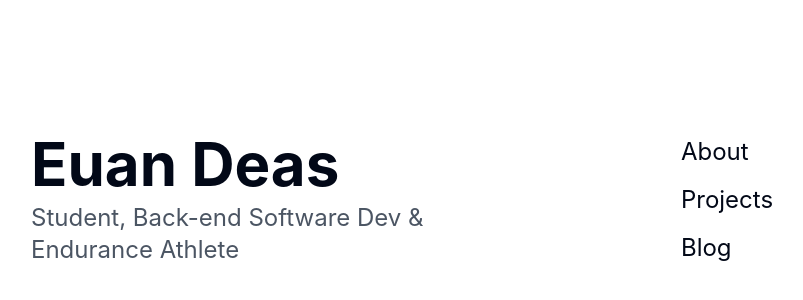
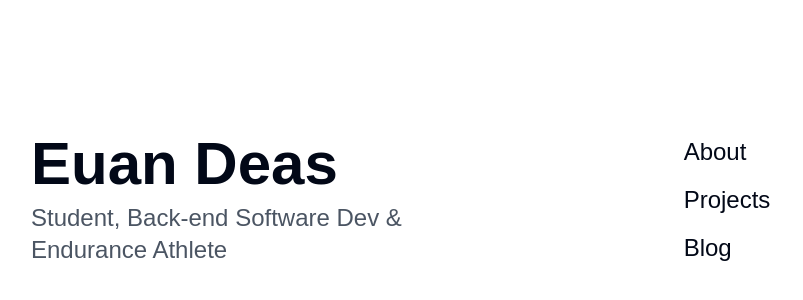
Before and after one commit to euandeas/euandeas.com, a SvelteKit app: page / in a window 1280 px wide. Shown: the part 200-500 px from the top of the page, without its empty margins (153-956 px from the left). Built offline with nearby package versions, Linux system fonts and the light colour scheme.

Commit message:
fix: Inter font

```diff
--- a/package.json
+++ b/package.json
@@ -14,7 +14,7 @@
 	"devDependencies": {
 		"@sveltejs/adapter-auto": "^3.2.2",
 		"@sveltejs/adapter-static": "^3.0.2",
-		"@sveltejs/kit": "^2.5.16",
+		"@sveltejs/kit": "^2.5.17",
 		"@sveltejs/vite-plugin-svelte": "^3.1.1",
 		"@types/eslint": "^8.56.10",
 		"autoprefixer": "^10.4.19",
@@ -25,12 +25,12 @@
 		"mdsvex": "^0.11.2",
 		"postcss": "^8.4.38",
 		"prettier": "^3.3.2",
-		"prettier-plugin-svelte": "^3.2.4",
+		"prettier-plugin-svelte": "^3.2.5",
 		"svelte": "5.0.0-next.158",
 		"svelte-check": "^3.8.1",
 		"tailwindcss": "^3.4.4",
 		"tslib": "^2.6.3",
-		"typescript": "^5.4.5",
+		"typescript": "^5.5.2",
 		"typescript-eslint": "8.0.0-alpha.30",
 		"vite": "^5.3.1"
 	},
--- a/src/app.css
+++ b/src/app.css
@@ -1,3 +1,5 @@
+@import '@fontsource-variable/inter';
+
 @tailwind base;
 @tailwind components;
 @tailwind utilities;
--- a/tailwind.config.js
+++ b/tailwind.config.js
@@ -55,7 +55,7 @@ const config = {
 				sm: 'calc(var(--radius) - 4px)'
 			},
 			fontFamily: {
-				sans: ['"Inter"', 'sans-serif']
+				sans: ['"Inter Variable"', 'sans-serif']
 			},
 			screens: {
 				960: '960px'
```
Also changed, not shown: 1 other file (tests, documents, lock files or other folders).
